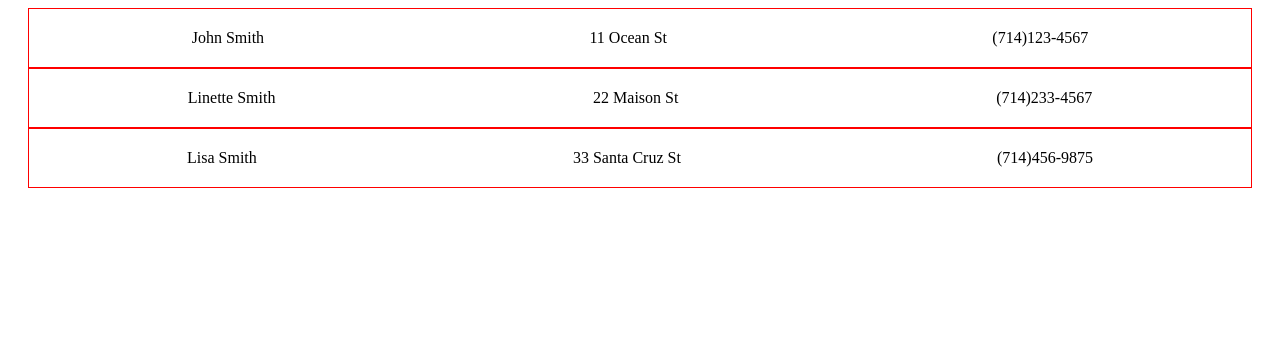
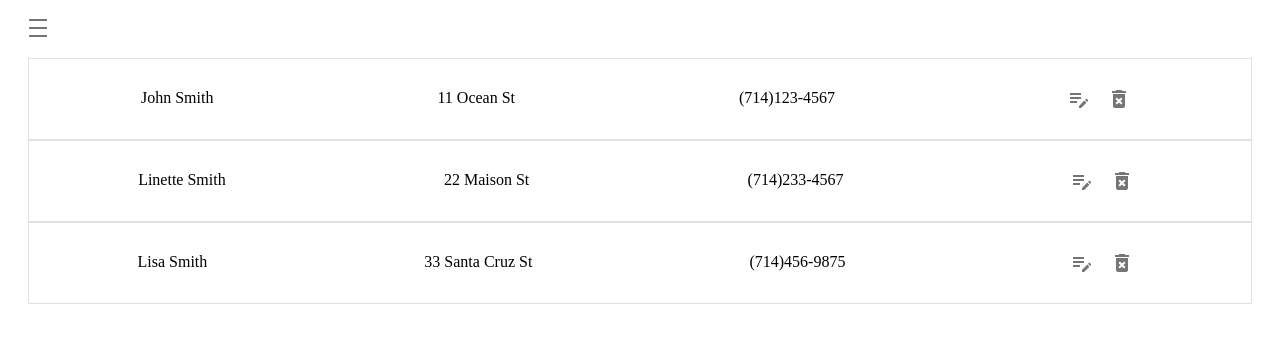
Before and after one commit to oquinone/authorManagement, a React (Create React App) app: page / in a window 1280 px wide. Shown: the top 342 px of the page. Built offline with nearby package versions, Linux system fonts and the light colour scheme.

Commit message:
Added drawer and icons buttons

```diff
--- /dev/null
+++ b/src/components/drawer.jsx
@@ -0,0 +1,20 @@
+import React, { useState } from "react";
+import Drawer from "@mui/material/Drawer";
+import IconButton from "@mui/material/IconButton";
+import DensityMediumIcon from "@mui/icons-material/DensityMedium";
+import "../styling/drawer.scss";
+
+const DrawerComponent = () => {
+  const [open, isOpen] = useState(false);
+  return (
+    <div id="drawer-container">
+      <IconButton id="icon-btn" onClick={() => isOpen(true)}>
+        <DensityMediumIcon />
+      </IconButton>
+      <Drawer anchor="left" open={open} onClose={() => isOpen(false)}>
+        <div>Hello World</div>
+      </Drawer>
+    </div>
+  );
+};
+export default DrawerComponent;
--- a/src/components/employeeList.jsx
+++ b/src/components/employeeList.jsx
@@ -1,16 +1,29 @@
 import React from "react";
 import { list } from "../mockData";
 import "../styling/employeeList.scss";
+import DrawerComponent from "./drawer";
+import IconButton from "@mui/material/IconButton";
+import EditNoteIcon from "@mui/icons-material/EditNote";
+import DeleteForeverIcon from "@mui/icons-material/DeleteForever";
 
 const EmployeeList = () => {
   return (
     <div>
+      <DrawerComponent />
       {list.map((item) => {
         return (
           <div id="container">
             <span>{item.fullName}</span>
             <span>{item.address}</span>
             <span>{item.cellNumber}</span>
+            <span>
+              <IconButton>
+                <EditNoteIcon />
+              </IconButton>
+              <IconButton>
+                <DeleteForeverIcon />
+              </IconButton>
+            </span>
           </div>
         );
       })}
--- /dev/null
+++ b/src/styling/drawer.scss
@@ -0,0 +1,10 @@
+#drawer-container {
+  display: flex;
+  flex-flow: row;
+  justify-content: flex-start;
+  //   border: 1px solid green;
+  margin: 0 0 10px 0;
+  #icon-btn {
+    margin: 0 0 0 10px;
+  }
+}
--- a/src/styling/employeeList.scss
+++ b/src/styling/employeeList.scss
@@ -1,8 +1,9 @@
 #container {
-  border: 1px solid red;
+  border: 1px solid rgb(225, 225, 225);
   padding: 20px 0;
   margin: 0px 20px;
   display: flex;
   flex-flow: row nowrap;
   justify-content: space-around;
+  align-items: baseline;
 }
```
